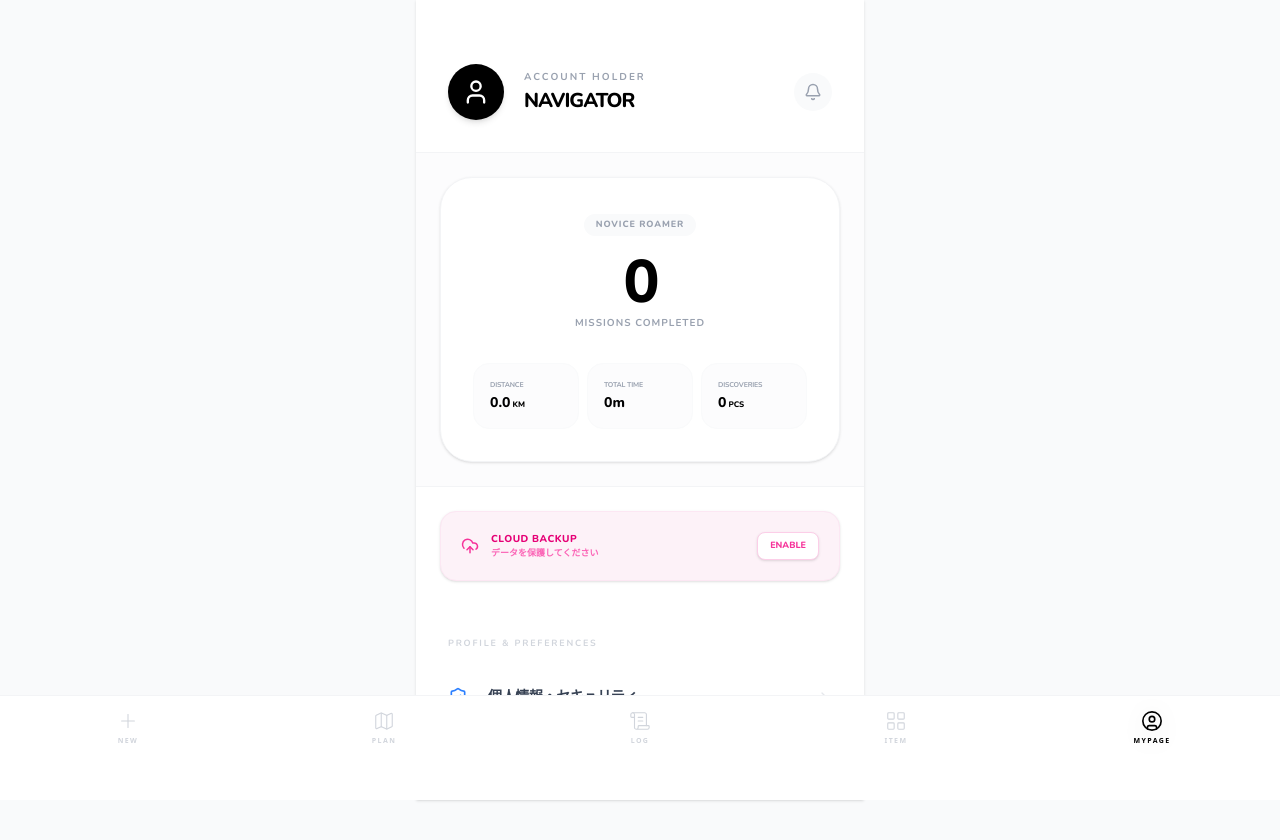
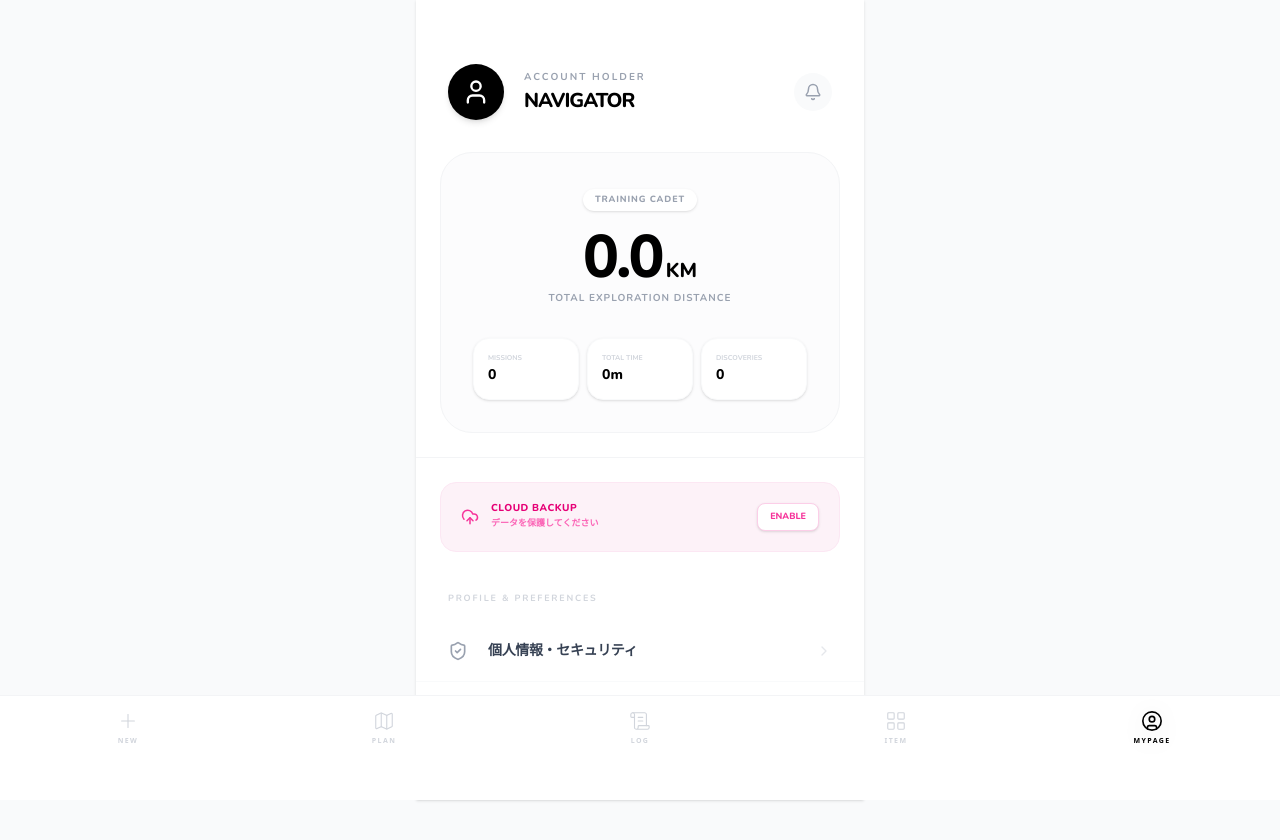
Before and after one commit to kx-00000000/quest-app, a Next.js app in the folder quest/: page /profile in a window 1280 px wide. Shown: the top 840 px of the page. Built offline with nearby package versions, Linux system fonts and the light colour scheme.

Commit message:
02121717

```diff
--- a/quest/src/app/(main)/profile/page.tsx
+++ b/quest/src/app/(main)/profile/page.tsx
@@ -4,7 +4,7 @@ import { useEffect, useState } from "react";
 import { getPlans } from "@/lib/storage";
 import {
     ShieldCheck, ChevronRight, Check, X, CloudUpload, Bell, User,
-    Languages, Palette, CreditCard, Award, HelpCircle, LogOut, Clock
+    Languages, Palette, CreditCard, Award, HelpCircle, LogOut
 } from "lucide-react";
 import { useRouter } from "next/navigation";
 
@@ -23,7 +23,7 @@ export default function ProfilePage() {
         totalDistance: 0,
         totalMissions: 0,
         totalItems: 0,
-        totalMinutes: 0, // ★ 追加
+        totalMinutes: 0,
         lastActive: "-"
     });
 
@@ -41,23 +41,16 @@ export default function ProfilePage() {
 
         let dist = 0;
         let itemCount = 0;
-        let totalMs = 0; // 時間合算用
+        let totalMs = 0;
         let latestDate: number = 0;
 
         completedLogs.forEach((plan: any) => {
-            // 距離
             dist += plan.totalDistance || 0;
-
-            // アイテム
             const collected = (plan.items || []).filter((i: any) => i.isCollected);
             itemCount += collected.length;
-
-            // 時間計算
             const start = new Date(plan.createdAt).getTime();
             const end = new Date(plan.finishedAt || (collected.length > 0 ? collected[collected.length - 1].collectedAt : plan.createdAt)).getTime();
             if (end > start) totalMs += (end - start);
-
-            // 最終アクティブ
             if (end > latestDate) latestDate = end;
         });
 
@@ -78,20 +71,22 @@ export default function ProfilePage() {
         setIsEditing(false);
     };
 
-    const getStatus = (count: number) => {
-        if (count >= 50) return { name: "LEGEND VOYAGER", color: "text-purple-600", bg: "bg-purple-50" };
-        if (count >= 20) return { name: "ELITE EXPLORER", color: "text-blue-600", bg: "bg-blue-50" };
-        if (count >= 5) return { name: "ACTIVE TREKKER", color: "text-pink-600", bg: "bg-pink-50" };
-        return { name: "NOVICE ROAMER", color: "text-gray-400", bg: "bg-gray-50" };
+    const getStatus = (dist: number) => {
+        if (dist >= 100) return { name: "GLOBAL COMMANDER", color: "text-purple-600", bg: "bg-purple-50" };
+        if (dist >= 50) return { name: "ELITE NAVIGATOR", color: "text-blue-600", bg: "bg-blue-50" };
+        if (dist >= 10) return { name: "ACTIVE VOYAGER", color: "text-pink-600", bg: "bg-pink-50" };
+        return { name: "TRAINING CADET", color: "text-gray-400", bg: "bg-gray-50" };
     };
 
-    const status = getStatus(stats.totalMissions);
+    const status = getStatus(stats.totalDistance);
 
     return (
         <div className="h-screen bg-white text-black font-sans flex flex-col overflow-hidden">
 
-            {/* 1. 固定ヘッダー */}
-            <header className="bg-white p-8 pt-16 border-b border-gray-100 flex items-center justify-between shrink-0 z-20">
+            {/* --- 【固定エリア：開始】 --- */}
+            <div className="shrink-0 z-20 bg-white border-b border-gray-100">
+                {/* 1. ヘッダー：名前 */}
+                <header className="p-8 pt-16 flex items-center justify-between">
                     <div className="flex items-center gap-5">
                         <div className="w-14 h-14 bg-black rounded-full flex items-center justify-center text-white shrink-0 shadow-md">
                             <User size={28} />
@@ -104,7 +99,7 @@ export default function ProfilePage() {
                                         type="text"
                                         value={tempName}
                                         onChange={(e) => setTempName(e.target.value)}
-                                    className="text-xl font-black uppercase border-b-2 border-pink-500 focus:outline-none bg-transparent w-32"
+                                        className="text-xl font-black uppercase border-b border-pink-500 focus:outline-none bg-transparent w-32"
                                         autoFocus
                                         maxLength={15}
                                     />
@@ -118,70 +113,73 @@ export default function ProfilePage() {
                             )}
                         </div>
                     </div>
-                <button className="p-2.5 bg-gray-50 rounded-full text-gray-400 active:scale-90 transition-transform">
-                    <Bell size={18} />
-                </button>
+                    <button className="p-2.5 bg-gray-50 rounded-full text-gray-400"><Bell size={18} /></button>
                 </header>
 
-            {/* 2. スクロール可能エリア */}
-            <main className="flex-1 overflow-y-auto pb-32">
-
-                {/* 累計ステータスパネル */}
-                <section className="p-6 bg-gray-50/50 border-b border-gray-100">
-                    <div className="bg-white rounded-[2rem] p-8 shadow-sm border border-gray-100 text-center">
-                        <div className={`inline-block px-3 py-1 rounded-full text-[9px] font-black tracking-widest mb-4 ${status.bg} ${status.color}`}>
+                {/* 2. 累計ステータスパネル（ここも固定） */}
+                <section className="px-6 pb-6 bg-white">
+                    <div className="bg-gray-50/50 rounded-[2rem] p-8 border border-gray-100 text-center relative overflow-hidden">
+                        <div className={`inline-block px-3 py-1 rounded-full text-[9px] font-black tracking-widest mb-4 bg-white shadow-sm ${status.color}`}>
                             {status.name}
                         </div>
+                        {/* ★ 距離をメインヒーローに変更 */}
                         <div>
-                            <span className="text-6xl font-black tracking-tighter text-black">{stats.totalMissions}</span>
-                            <p className="text-[10px] font-bold text-gray-400 uppercase tracking-widest mt-1">Missions Completed</p>
+                            <span className="text-6xl font-black tracking-tighter text-black">
+                                {stats.totalDistance.toFixed(1)}
+                            </span>
+                            <span className="text-xl font-black ml-1 text-black">KM</span>
+                            <p className="text-[10px] font-bold text-gray-400 uppercase tracking-widest mt-1">Total Exploration Distance</p>
                         </div>
 
-                        {/* ★ 3カラムに拡張された統計グリッド */}
                         <div className="grid grid-cols-3 gap-2 mt-8">
-                            <div className="text-left bg-gray-50/50 p-4 rounded-2xl border border-gray-50">
-                                <p className="text-[7px] font-bold text-gray-400 uppercase tracking-tight mb-1">Distance</p>
-                                <p className="text-sm font-black text-black leading-tight">{stats.totalDistance.toFixed(1)}<span className="text-[8px] ml-0.5">KM</span></p>
+                            <div className="text-left bg-white p-3.5 rounded-2xl shadow-sm border border-gray-50">
+                                <p className="text-[7px] font-bold text-gray-300 uppercase mb-0.5">Missions</p>
+                                <p className="text-sm font-black text-black">{stats.totalMissions}</p>
                             </div>
-                            <div className="text-left bg-gray-50/50 p-4 rounded-2xl border border-gray-50">
-                                <p className="text-[7px] font-bold text-gray-400 uppercase tracking-tight mb-1">Total Time</p>
-                                <p className="text-sm font-black text-black leading-tight">{formatTotalTime(stats.totalMinutes)}</p>
+                            <div className="text-left bg-white p-3.5 rounded-2xl shadow-sm border border-gray-50">
+                                <p className="text-[7px] font-bold text-gray-300 uppercase mb-0.5">Total Time</p>
+                                <p className="text-sm font-black text-black">{formatTotalTime(stats.totalMinutes)}</p>
                             </div>
-                            <div className="text-left bg-gray-50/50 p-4 rounded-2xl border border-gray-50">
-                                <p className="text-[7px] font-bold text-gray-400 uppercase tracking-tight mb-1">Discoveries</p>
-                                <p className="text-sm font-black text-black leading-tight">{stats.totalItems}<span className="text-[8px] ml-0.5">PCS</span></p>
+                            <div className="text-left bg-white p-3.5 rounded-2xl shadow-sm border border-gray-50">
+                                <p className="text-[7px] font-bold text-gray-300 uppercase mb-0.5">Discoveries</p>
+                                <p className="text-sm font-black text-black">{stats.totalItems}</p>
                             </div>
                         </div>
                     </div>
                 </section>
+            </div>
+            {/* --- 【固定エリア：終了】 --- */}
 
-                {/* クラウドバックアップバナー */}
+            {/* 3. スクロール可能エリア：メニューリスト */}
+            <main className="flex-1 overflow-y-auto pb-32">
+
+                {/* バックアップバナー（スクロール内） */}
                 {!isLoggedIn && (
-                    <div className="p-6 bg-white">
-                        <div className="p-5 bg-pink-50 rounded-2xl border border-pink-100 flex items-center justify-between gap-4 shadow-sm">
+                    <div className="p-6">
+                        <div className="p-5 bg-pink-50 rounded-2xl border border-pink-100 flex items-center justify-between gap-4">
                             <div className="flex gap-3 items-center">
                                 <CloudUpload size={18} className="text-pink-500" />
                                 <div>
-                                    <h3 className="text-[10px] font-black text-pink-600 uppercase tracking-wider">Cloud Backup</h3>
+                                    <h3 className="text-[10px] font-black text-pink-600 uppercase tracking-wider leading-none mb-1">Cloud Backup</h3>
                                     <p className="text-[9px] font-bold text-pink-400">データを保護してください</p>
                                 </div>
                             </div>
-                            <button onClick={() => router.push('/auth')} className="px-3 py-1.5 bg-white border border-pink-200 text-pink-500 rounded-lg font-black text-[9px] uppercase shadow-sm active:scale-95">Enable</button>
+                            <button onClick={() => router.push('/auth')} className="px-3 py-1.5 bg-white border border-pink-200 text-pink-500 rounded-lg font-black text-[9px] uppercase shadow-sm">Enable</button>
                         </div>
                     </div>
                 )}
 
-                {/* 設定メニュー：ライン区切り */}
+                {/* 設定メニュー：グレーアイコン & ライン区切り */}
                 <section className="bg-white">
-                    <p className="px-8 pt-8 pb-4 text-[9px] font-bold text-gray-300 uppercase tracking-[0.2em]">Profile & Preferences</p>
+                    <p className="px-8 pt-4 pb-4 text-[9px] font-bold text-gray-300 uppercase tracking-[0.2em]">Profile & Preferences</p>
 
                     {[
-                        { icon: ShieldCheck, label: "個人情報・セキュリティ", color: "text-blue-500", path: "/settings/privacy" },
-                        { icon: Languages, label: "言語・AI音声設定", color: "text-purple-500", path: "/settings/language" },
-                        { icon: Palette, label: "アプリのテーマカラー", color: "text-pink-500", path: "/settings/theme" },
-                        { icon: CreditCard, label: "サブスクリプション", color: "text-green-500", path: "/settings/subscription" },
-                        { icon: Award, label: "Safety Guidelines", color: "text-orange-500", path: "/safety" },
-                        { icon: HelpCircle, label: "カスタマーサポート", color: "text-gray-400", path: "/support" },
+                        { icon: ShieldCheck, label: "個人情報・セキュリティ", path: "/settings/privacy" },
+                        { icon: Languages, label: "多言語設定", path: "/settings/language" },
+                        { icon: Palette, label: "アプリテーマ設定", path: "/settings/theme" },
+                        { icon: CreditCard, label: "サブスクリプション", path: "/settings/subscription" },
+                        { icon: Award, label: "安全ガイドライン", path: "/safety" },
+                        { icon: HelpCircle, label: "サポートセンター", path: "/support" },
                     ].map((item, idx) => (
                         <button
                             key={idx}
@@ -189,7 +187,8 @@ export default function ProfilePage() {
                             className="w-full px-8 py-5 flex items-center justify-between active:bg-gray-50 transition-colors border-b border-gray-50"
                         >
                             <div className="flex items-center gap-5">
-                                <div className={`${item.color}`}>
+                                {/* ★ 全てグレーに統一 */}
+                                <div className="text-gray-400">
                                     <item.icon size={20} strokeWidth={2} />
                                 </div>
                                 <span className="text-sm font-bold text-gray-700 tracking-tight">{item.label}</span>
@@ -199,17 +198,15 @@ export default function ProfilePage() {
                     ))}
                 </section>
 
-                {/* サインアウトエリア */}
+                {/* サインアウト / システム情報 */}
                 <div className="p-8 pb-20 text-center">
                     <button className="w-full py-4 flex items-center justify-center gap-2 text-gray-300 font-bold text-[10px] uppercase tracking-[0.2em] border border-gray-100 rounded-xl active:text-red-400 active:border-red-100 transition-all">
                         <LogOut size={14} /> Sign Out / Exit
                     </button>
-                    <p className="mt-8 text-[8px] font-bold text-gray-200 uppercase tracking-[0.4em]">
-                        Last Active: {stats.lastActive}
-                    </p>
-                    <p className="mt-2 text-[8px] font-bold text-gray-100 uppercase tracking-[0.4em]">
-                        Multi-Language AI Concierge v1.0
-                    </p>
+                    <div className="mt-8 space-y-1">
+                        <p className="text-[8px] font-bold text-gray-200 uppercase tracking-[0.4em]">Last Active: {stats.lastActive}</p>
+                        <p className="text-[8px] font-bold text-gray-100 uppercase tracking-[0.4em]">Multi-Language AI Concierge Engine v1.0</p>
+                    </div>
                 </div>
             </main>
         </div>
```
Lines whose indentation alone changed are shown as unchanged.
